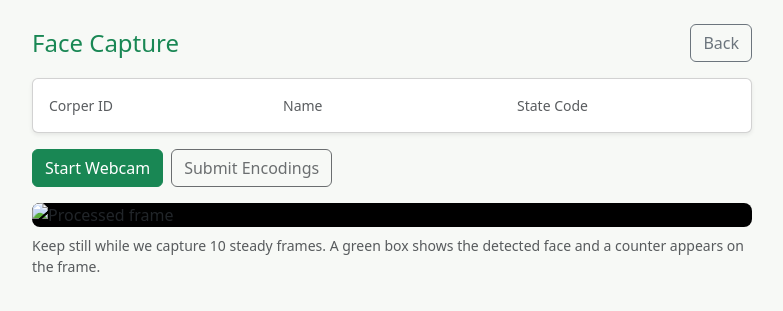
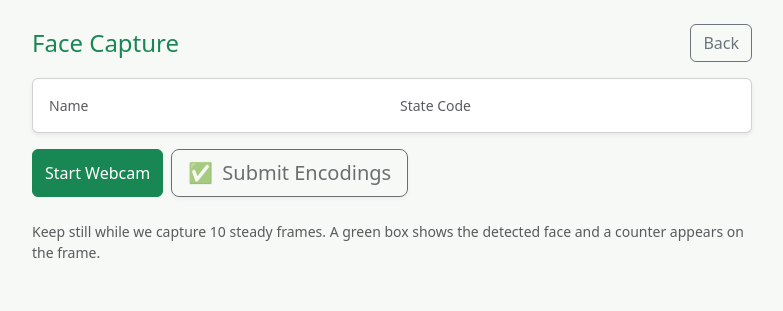
Before and after one commit to Hhkwairanga/nyscClearance, a Django app: template nyscClearance_backend/templates/capture.html in a window 1280 px wide. Shown: the top 311 px of the page, without its empty margins (248-1031 px from the left). Run offline with Django 5.2, Linux system fonts and the light colour scheme; the template is opened without the code that fills it, so the values that code supplies are empty.

Commit message:
ui(capture): hide processed preview, remove corper ID; improve submit button and prompt after 10 frames; dashboard shows capture success globally and switches to Corpers tab

```diff
--- a/nyscClearance_backend/templates/capture.html
+++ b/nyscClearance_backend/templates/capture.html
@@ -29,15 +29,11 @@
       <div class="card shadow-sm mb-3">
         <div class="card-body">
           <div class="row g-3">
-            <div class="col-md-4">
-              <div class="small text-muted">Corper ID</div>
-              <div class="fw-semibold">{{ corper_id }}</div>
-            </div>
-            <div class="col-md-4">
+            <div class="col-md-6">
               <div class="small text-muted">Name</div>
               <div class="fw-semibold">{{ full_name }}</div>
             </div>
-            <div class="col-md-4">
+            <div class="col-md-6">
               <div class="small text-muted">State Code</div>
               <div class="fw-semibold">{{ state_code }}</div>
             </div>
@@ -47,12 +43,14 @@
 
       <div class="d-flex gap-2 mb-3">
         <button id="start-btn" class="btn btn-success">Start Webcam</button>
-        <button id="submit-btn" class="btn btn-olive" disabled>Submit Encodings</button>
+        <button id="submit-btn" class="btn btn-olive btn-lg shadow-sm" disabled>
+          <span class="me-1">✅</span> Submit Encodings
+        </button>
       </div>
 
       <div class="video-wrap">
         <video id="video" width="640" height="480" autoplay hidden></video>
-        <img id="processed" alt="Processed frame" />
+        <img id="processed" alt="Processed frame" style="display:none" />
       </div>
 
       <div class="form-text mt-2">Keep still while we capture 10 steady frames. A green box shows the detected face and a counter appears on the frame.</div>
@@ -82,6 +80,7 @@
               try{ stream.getTracks().forEach(t=>t.stop()) }catch(e){}
               document.getElementById('start-btn').disabled = true;
               document.getElementById('submit-btn').disabled = false;
+              try { alert('Capture complete. Please press Submit to finalize.'); } catch(e){}
             } else {
               requestAnimationFrame(loop);
             }
--- a/nyscClearance_frontend/src/pages/Dashboard.jsx
+++ b/nyscClearance_frontend/src/pages/Dashboard.jsx
@@ -37,6 +37,7 @@ export default function Dashboard(){
     const sp = new URLSearchParams(window.location.search)
     if(sp.get('capture') === 'success'){
       setStatus('saved:face-capture')
+      setActiveTab('corpers')
       // Clean the query param without reloading
       const url = new URL(window.location.href)
       url.searchParams.delete('capture')
@@ -211,6 +212,9 @@ export default function Dashboard(){
         </div>
       </nav>
       <main className="p-3 p-md-4">
+        {status==='saved:face-capture' && (
+          <AutoFadeAlert type="success" onClose={()=>setStatus(null)}>Face encoding saved successfully.</AutoFadeAlert>
+        )}
           {activeTab==='overview' && (
             <>
               <h2 className="mb-3 text-olive">Overview</h2>
```
